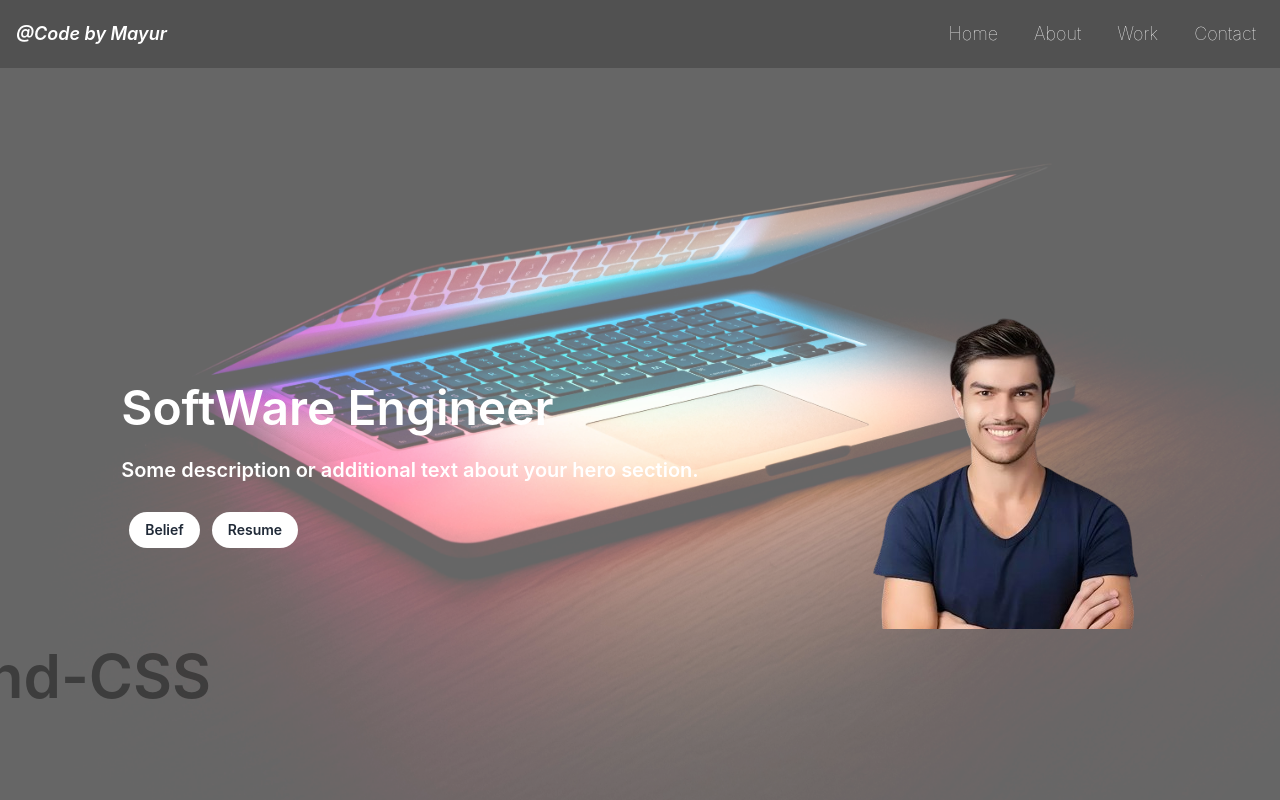
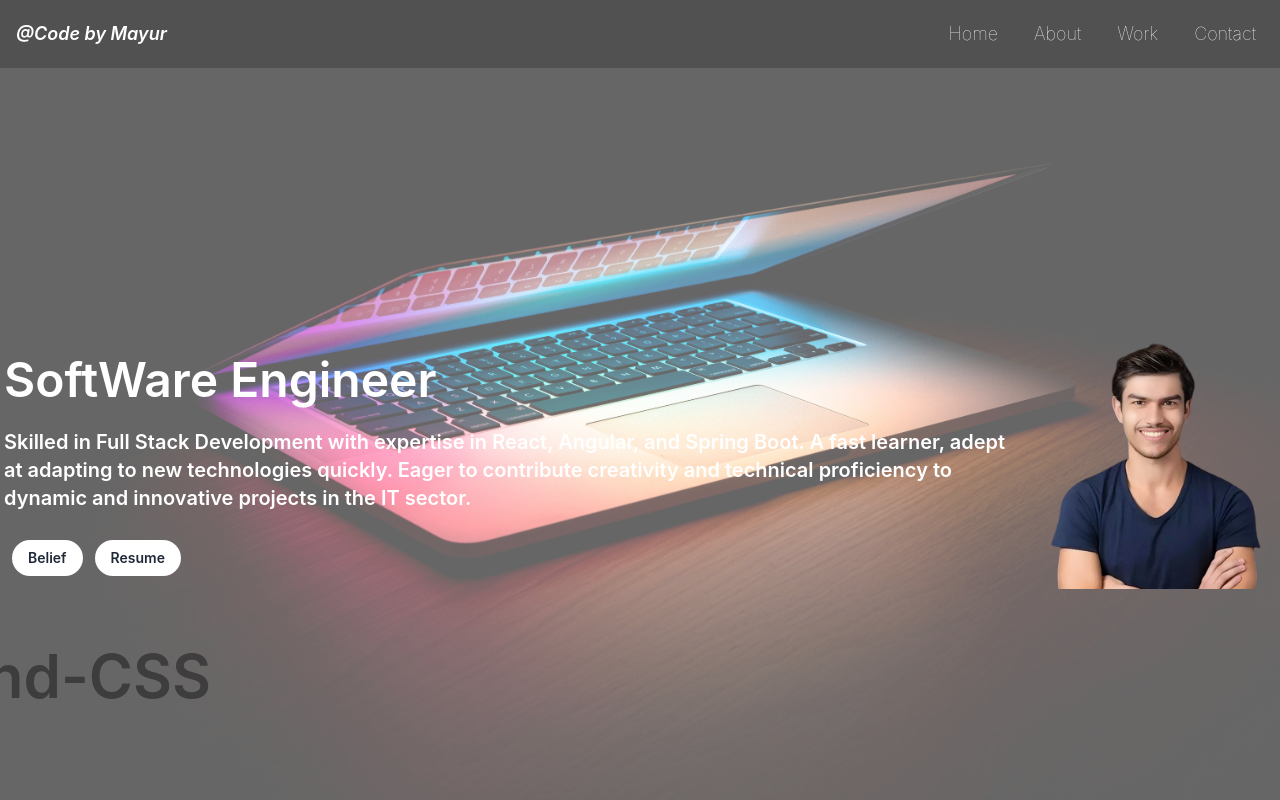
Before and after one commit to MayurTathe/Portfolio, a React (Create React App) app: page / in a window 1280 px wide. Shown: the top 800 px of the page. Built offline with nearby package versions, Linux system fonts and the light colour scheme.

Commit message:
Added Description of me in Hero Section

```diff
--- a/src/components/Hero/Hero.jsx
+++ b/src/components/Hero/Hero.jsx
@@ -77,7 +77,7 @@ const Hero = () => {
                     <motion.div className="relative w-fit text-center md:text-left " initial={textVariants.initial} animate={textVariants.animate} transition={textVariants.trasition}>
                         <h1 className="text-xl md:text-5xl font-semibold mt-12 p-1">SoftWare Engineer</h1>
                         <p className="text-sm md:text-xl mt-4 p-1">
-                            Some description or additional text about your hero section.
+                        Skilled in Full Stack Development with expertise in React, Angular, and Spring Boot. A fast learner, adept at adapting to new technologies quickly. Eager to contribute creativity and technical proficiency to dynamic and innovative projects in the IT sector.
                         </p>
                         <MagnetEffect classname={"relative bg-white text-gray-800 py-2 px-4 rounded-full text-sm mt-6 mx-3 hover:bg-transparent/10 hover:text-white"}>
                             <a href="#about">Belief</a>
```
